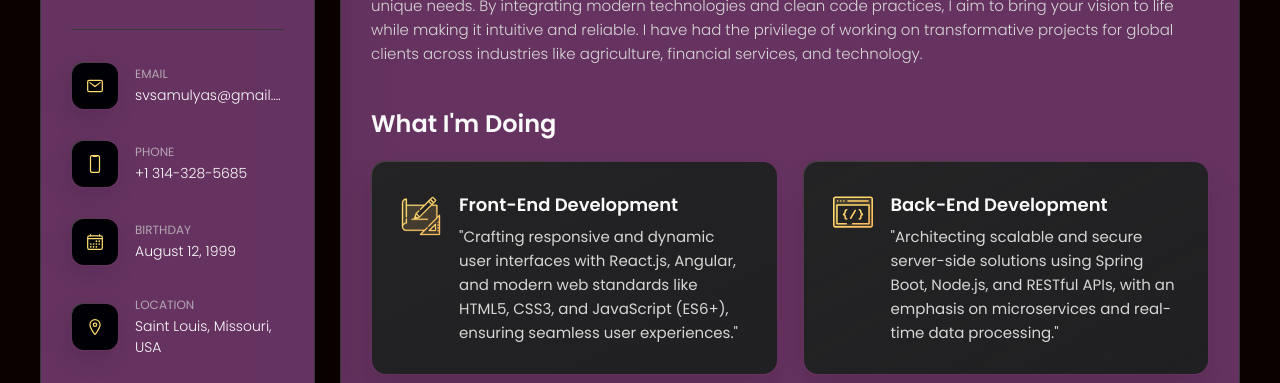
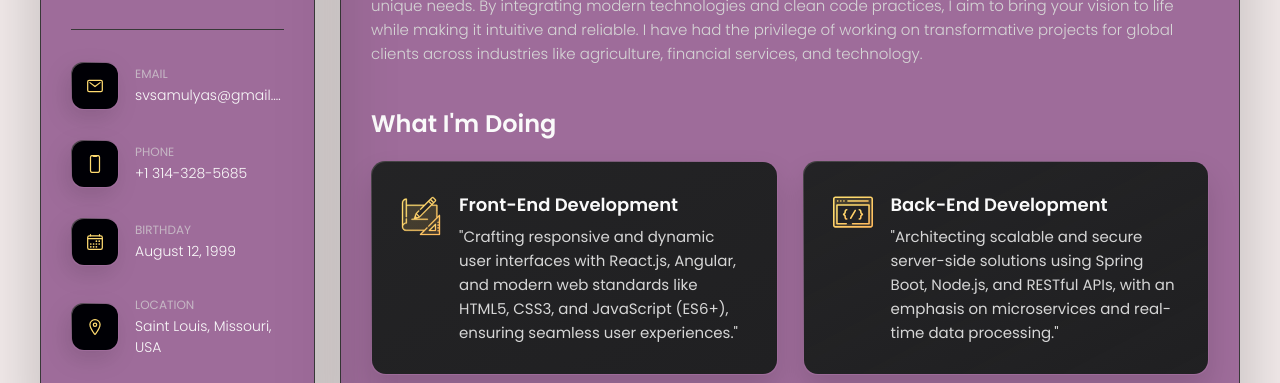
Before and after one commit to Amulyasukka/svsamulyasukka, a plain HTML site: page index.html in a window 1280 px wide. Shown: the part 344-727 px from the top of the page. Drawn offline with nearby package versions, Linux system fonts and the light colour scheme.

Commit message:
white bg

```diff
--- a/assets/css/style.css
+++ b/assets/css/style.css
@@ -60,7 +60,7 @@
   --onyx: hsl(240, 1%, 17%);
   --eerie-black-1: hsl(240, 100%, 1%);
   --eerie-black-2: hsla(303, 32%, 39%, 0.759);
-  --smoky-black: hsl(0, 69%, 3%);
+  --smoky-black: hsl(0, 33%, 95%);
   --white-1: hsl(0, 0%, 100%);
   --white-2: hsl(0, 0%, 98%);
   --orange-yellow-crayola: hsl(45, 100%, 72%);
```
